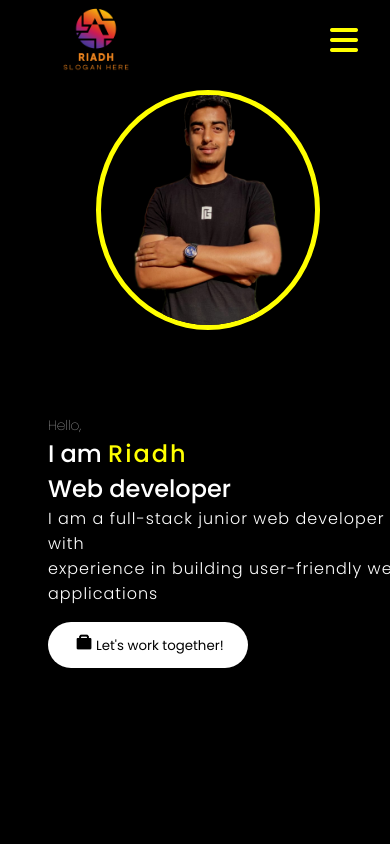
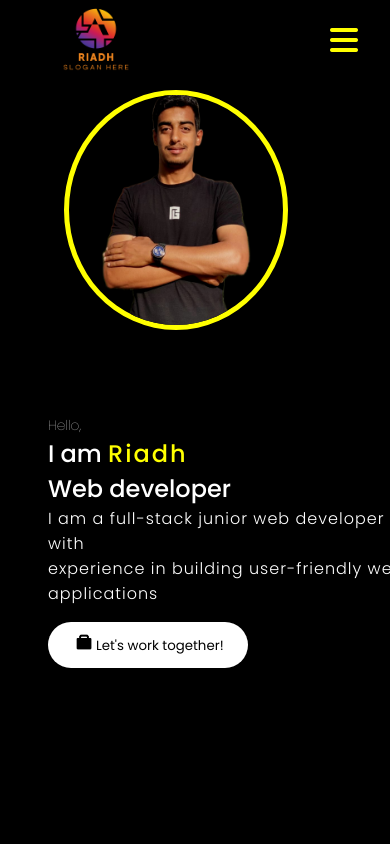
Before and after one commit to Riadh-Ibrahim/e-Portfolio, a React (Create React App) app: page / in a window 390 px wide. Shown: the top 844 px of the page. Built offline with nearby package versions, Linux system fonts and the light colour scheme.

Commit message:
Update intro.css

```diff
--- a/src/components/Intro/intro.css
+++ b/src/components/Intro/intro.css
@@ -198,7 +198,7 @@
 
 @media screen and (max-width: 480px) {
     .circle {
-        left: 6rem;
+        left: 4rem;
         height: 15rem;
     }
 }
```
